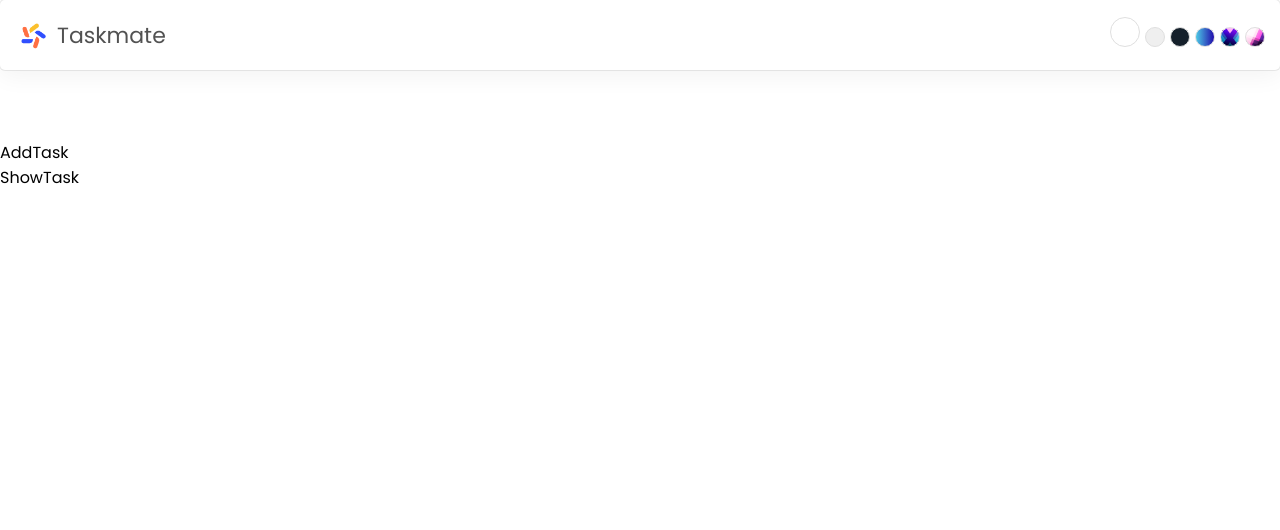
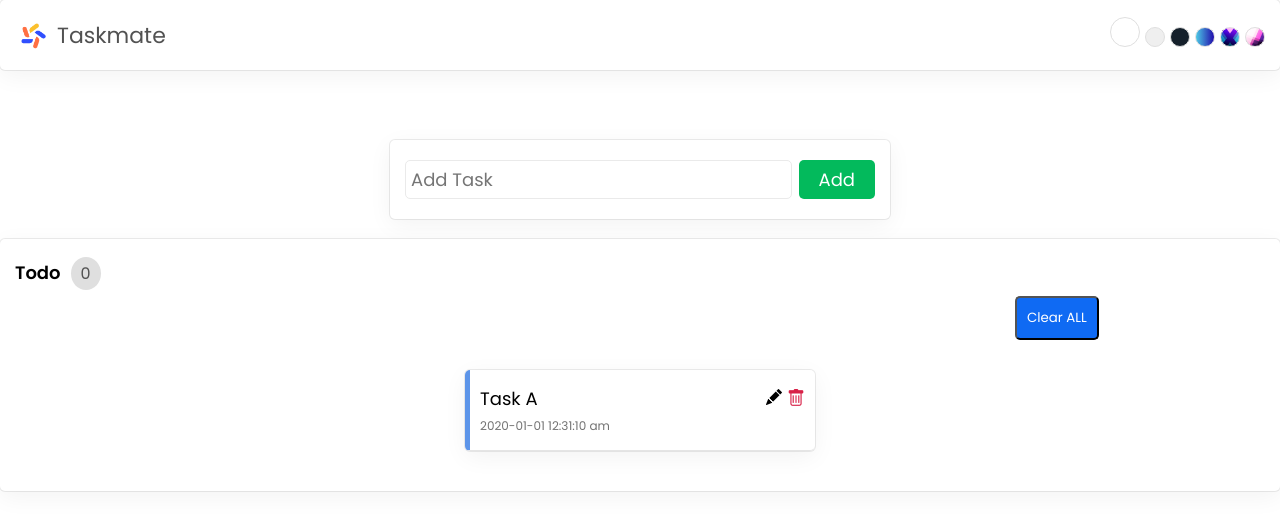
Before and after one commit to mohamedbenaantar/taskmate, a React (Create React App) app: page / in a window 1280 px wide. Shown: the top 530 px of the page. Built offline with nearby package versions, Linux system fonts and the light colour scheme.

Commit message:
AddTask and ShowTask UI

```diff
--- a/src/components/AddTask.js
+++ b/src/components/AddTask.js
@@ -2,6 +2,11 @@ import React from 'react'
 
 export const AddTask = () => {
   return (
-    <div>AddTask</div>
+    <section className="addTask">
+      <form>
+        <input type="text" name="task" placeholder="Add Task"  autoComplete='off'/>
+        <button type="submit">Add</button>
+      </form>
+    </section>
   )
 }
--- a/src/components/ShowTask.js
+++ b/src/components/ShowTask.js
@@ -2,6 +2,26 @@ import React from 'react'
 
 export const ShowTask = () => {
   return (
-    <div>ShowTask</div>
+    <section className="showTask">
+        <div className="head">
+            <div>
+                <span className="title">Todo</span>
+                <span className="count">0</span>
+            </div>
+            <button className='clearAll'>Clear ALL</button>
+
+        </div>
+
+        <ul>
+            <li>
+                <p>
+                    <span className="name">Task A</span>
+                    <span className="time">2020-01-01 12:31:10 am</span>
+                </p>
+                <i className="bi bi-pencil-fill"></i>
+                <i className="bi bi-trash"></i>
+            </li>
+        </ul>
+    </section>
   )
 }
--- a/src/index.css
+++ b/src/index.css
@@ -173,8 +173,10 @@ header .themeSelector .activeTheme{
 .showTask .clearAll{
   background-color: #0f6af3;
   color: #FFFFFF;
-  padding: 5px 10px;
+  padding: 10px 10px;
   border-radius: 5px;
+  margin-left: 1000px;
+  margin-top:10px;
   cursor: pointer;
 }
 
```
